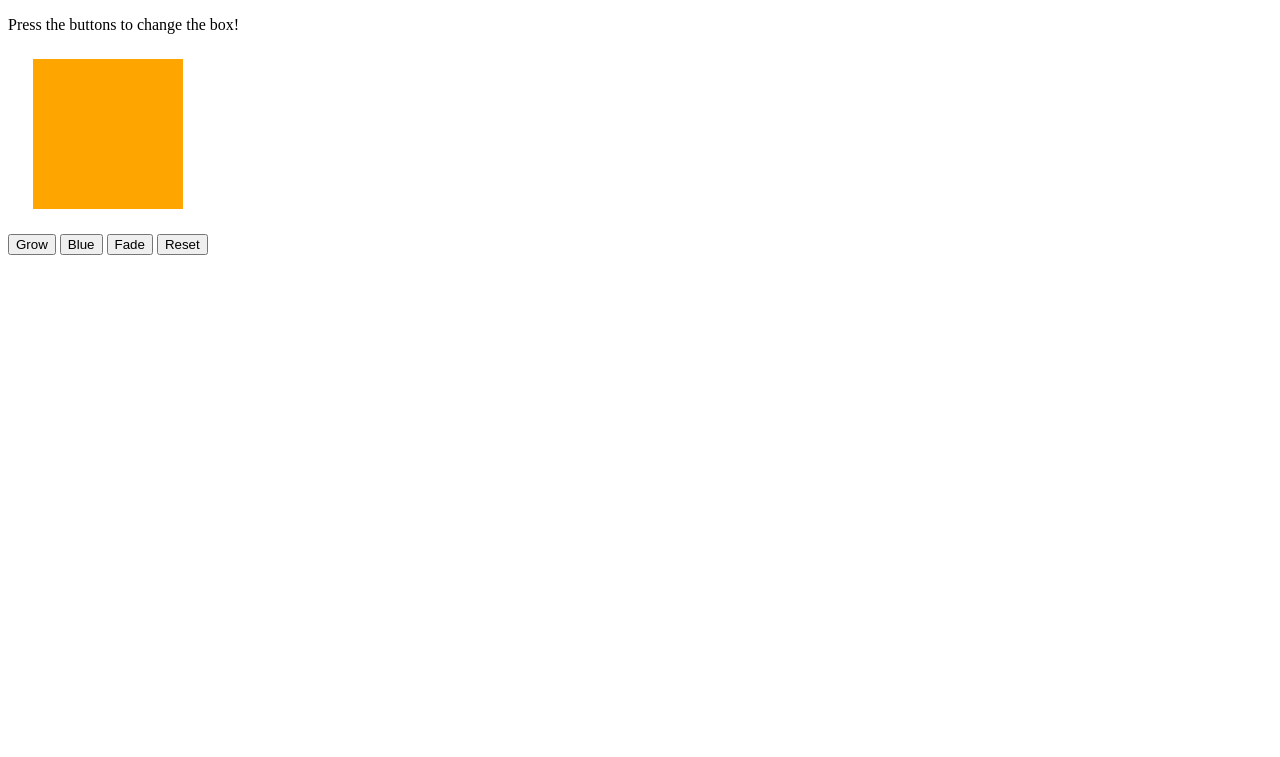
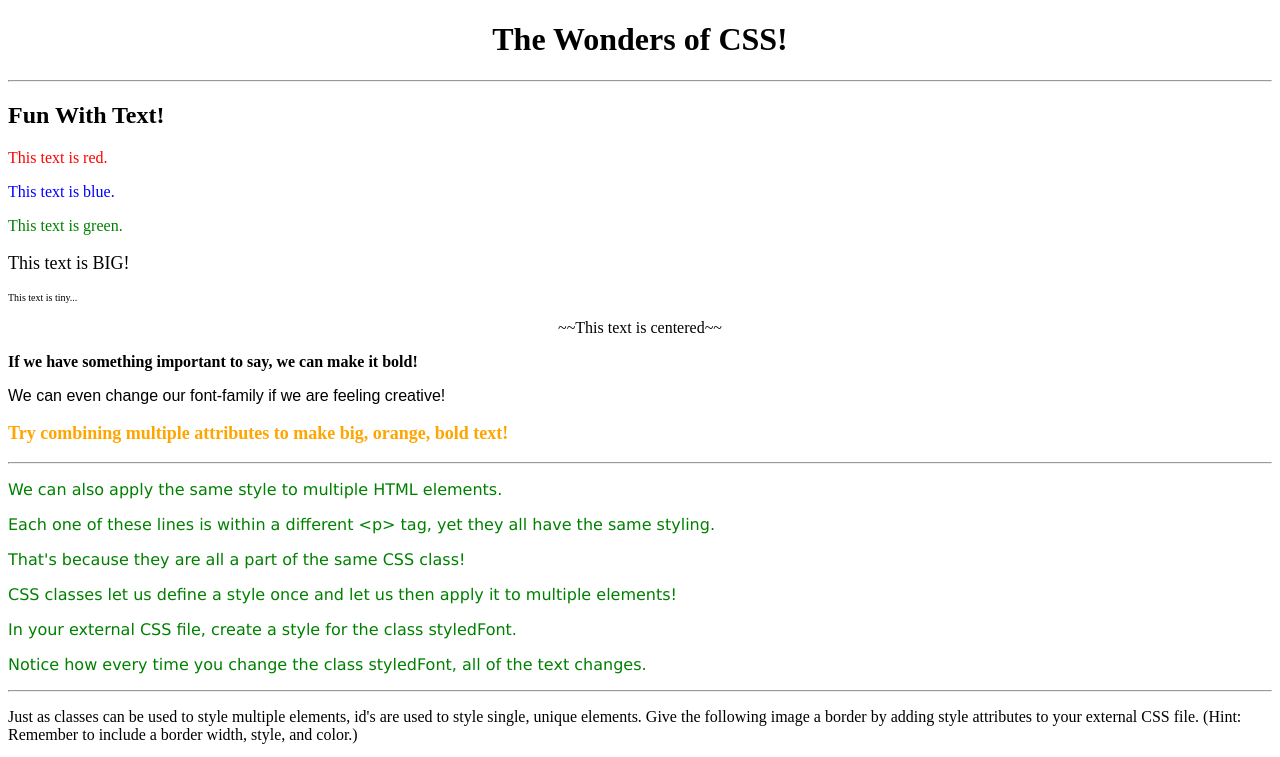
Before and after one commit to jcdoran33/Bootcamp, a plain HTML site: page index.html in a window 1280 px wide. Shown: the top 757 px of the page. Drawn offline with Linux system fonts and the light colour scheme.

Commit message:
Add files via upload

```diff
--- a/index.html
+++ b/index.html
@@ -1,28 +1,58 @@
 <!DOCTYPE html>
 <html>
 <head>
-    <title>Watch That Box</title>
-    <style>
-        .fadeout{
-            opacity: 1;
-            transition: 2s;
-        }
-    </style>
+    <title>CSS Practice</title>
+    <!-- Link to your external CSS -->
+    <link rel="stylesheet" href="style.css">
 </head>
 <body>
-    <script src="javascript.js">
 
-    </script>
-    <p>Press the buttons to change the box!</p>
+    <!-- Center -->
+    <h1>The Wonders of CSS!</h1>
 
-    <div id="box"  style="height:150px; width:150px; background-color:orange; margin:25px"></div>
+    <hr>
 
-    <button id="button1">Grow</button>
-    <button id="button2">Blue</button>
-    <button id="button3">Fade</button>
-    <button id="button4">Reset</button>
+    <h2>Fun With Text!</h2>
 
-    <script type="text/javascript" src="javascript.js"></script>
+    <!-- Change text color -->
+    <p class="redtext">This text is red.</p>
+    <p class="bluetext">This text is blue.</p>
+    <p class="greentext">This text is green.</p>
+
+    <!-- Change font-size -->
+    <p class="bigtext">This text is BIG!</p>
+    <p class="smalltext">This text is tiny...</p>
+
+    <!-- Center -->
+    <p class="centeredtext">~~This text is centered~~</p>
+
+    <!-- Bold -->
+    <p class="boldtext">If we have something important to say, we can make it bold!</p>
+
+    <!-- Change font -->
+    <p class="fonthelvetica">We can even change our font-family if we are feeling creative!</p>
+
+    <!-- Multiple attributes -->
+    <p class="multipleattributes">Try combining multiple attributes to make big, orange, bold text!</p>
+
+    <hr>
+
+    <!-- Classes -->
+    <p class="styledFont">We can also apply the same style to multiple HTML elements.</p>
+    <p class="styledFont">Each one of these lines is within a different &ltp&gt tag, yet they all have the same styling.</p>
+    <p class="styledFont">That's because they are all a part of the same CSS class!</p>
+    <p class="styledFont">CSS classes let us define a style once and let us then apply it to multiple elements!</p>
+    <p class="styledFont">In your external CSS file, create a style for the class styledFont.</p>
+    <p class="styledFont">Notice how every time you change the class styledFont, all of the text changes.</p>
+
+    <hr>
+
+    <p>Just as classes can be used to style multiple elements, id's are used to style single, unique elements. Give the following image a border by adding style attributes to your external CSS file. (Hint: Remember to include a border width, style, and color.)</p>
+
+    <!-- Border & id -->
+    <img id="styledImage" alt="Picture of the CSS Icon" src="https://upload.wikimedia.org/wikipedia/commons/d/d5/CSS3_logo_and_wordmark.svg">
+
+    <hr>
 
 </body>
 </html>
```
